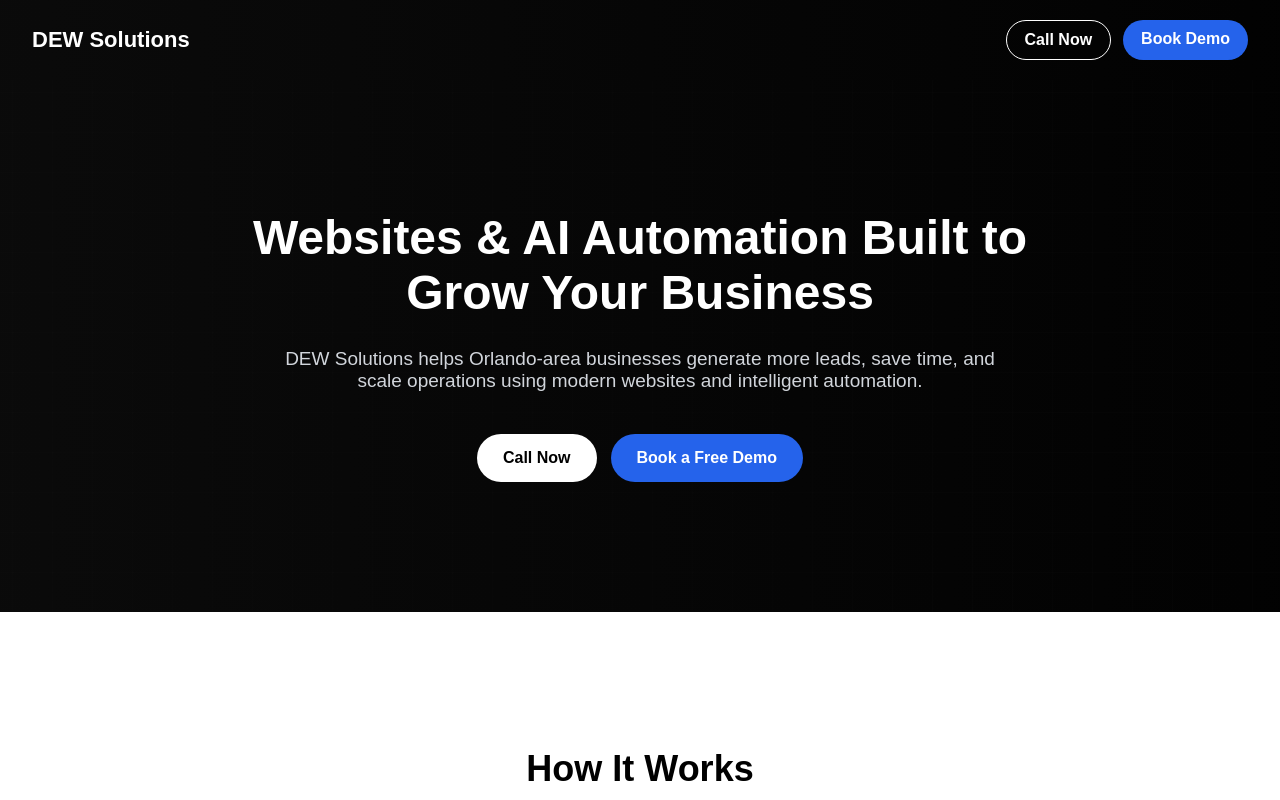
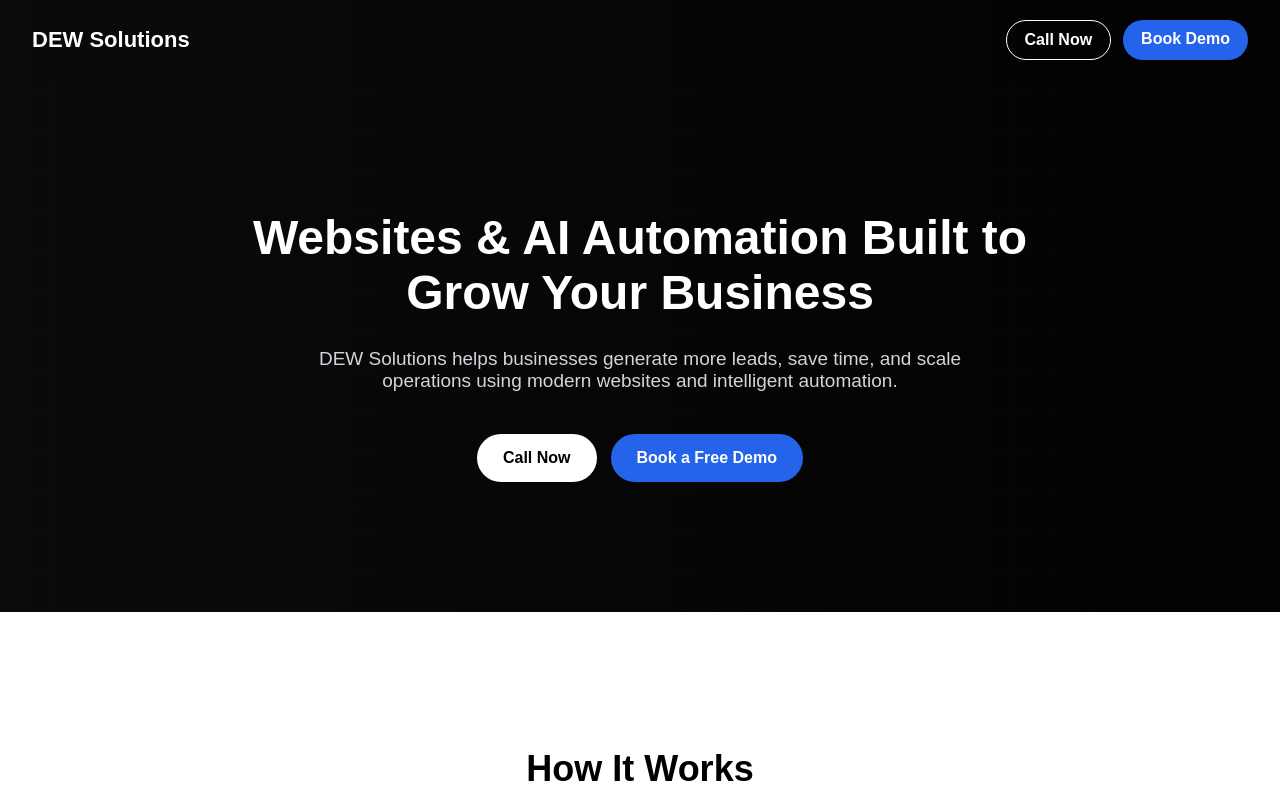
Before and after one commit to dew-solutions/dew-solutions, a Next.js app: page / in a window 1280 px wide. Shown: the top 800 px of the page. Built offline with nearby package versions, Linux system fonts and the light colour scheme.

Commit message:
orlado removale

```diff
--- a/app/page.tsx
+++ b/app/page.tsx
@@ -188,7 +188,7 @@ export default function Home() {
               color: "#d1d5db",
             }}
           >
-            DEW Solutions helps Orlando-area businesses generate more leads,
+            DEW Solutions helps businesses generate more leads,
             save time, and scale operations using modern websites and
             intelligent automation.
           </p>
```
